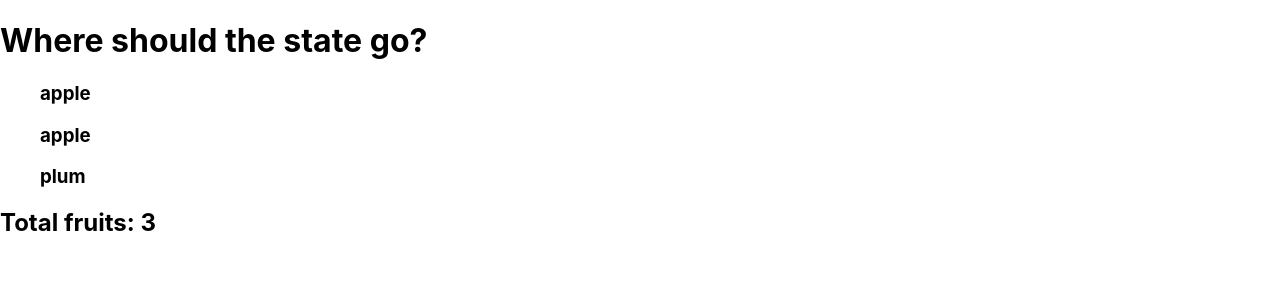
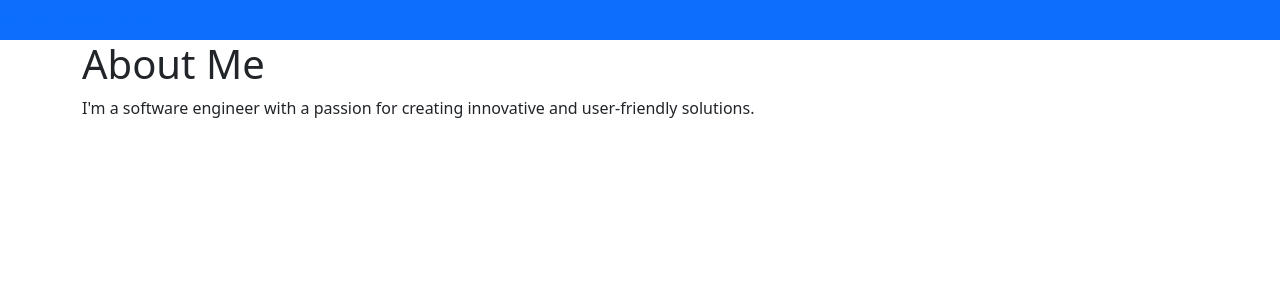
Before and after one commit to mlestrella843/Practice_Meta, a React (Create React App) app in the folder practiceapp/: page /about-me in a window 1280 px wide. Shown: the top 300 px of the page. Built offline with nearby package versions, Linux system fonts and the light colour scheme.

Commit message:
react-Dom

```diff
--- a/practiceapp/package.json
+++ b/practiceapp/package.json
@@ -6,8 +6,11 @@
     "@testing-library/jest-dom": "^5.17.0",
     "@testing-library/react": "^13.4.0",
     "@testing-library/user-event": "^13.5.0",
+    "bootstrap": "^5.3.3",
     "react": "^18.3.1",
+    "react-bootstrap": "^2.10.5",
     "react-dom": "^18.3.1",
+    "react-router-dom": "^6.27.0",
     "react-scripts": "5.0.1",
     "web-vitals": "^2.1.4"
   },
--- a/practiceapp/public/index.html
+++ b/practiceapp/public/index.html
@@ -15,6 +15,7 @@
       user's mobile device or desktop. See https://developers.google.com/web/fundamentals/web-app-manifest/
     -->
     <link rel="manifest" href="%PUBLIC_URL%/manifest.json" />
+    <link href="https://cdn.jsdelivr.net/npm/bootstrap@5.0.2/dist/css/bootstrap.min.css" rel="stylesheet" integrity="sha384-EVSTQN3/azprG1Anm3QDgpJLIm9Nao0Yz1ztcQTwFspd3yD65VohhpuuCOmLASjC" crossorigin="anonymous">
     <!--
       Notice the use of %PUBLIC_URL% in the tags above.
       It will be replaced with the URL of the `public` folder during the build.
--- a/practiceapp/src/App.js
+++ b/practiceapp/src/App.js
@@ -70,23 +70,52 @@
 // export default App;
 
 //* Lab
-import React, {useState} from "react";
-import Fruits from "./components/Lab/Fruits";
-import FruitsCounter from "./components/Lab/FruitsCounter";
+// import React, {useState} from "react";
+// import Fruits from "./components/Lab/Fruits";
+// import FruitsCounter from "./components/Lab/FruitsCounter";
+
+// function App() {
+//   const [fruits, setFruits] = useState([
+//     { fruitName: 'apple', id: 1 },
+//     { fruitName: 'apple', id: 2 },
+//     { fruitName: 'plum', id: 3 },
+// ]);
+//   return (
+//     <div className="App">
+//       <h1>Where should the state go?</h1>
+//       <Fruits fruits={fruits}/>
+//       <FruitsCounter fruits={fruits}/>
+//     </div>
+//   );
+// }
+// export default App;
+
+//* react-router-dom
+import React from 'react';
+import { BrowserRouter as Router, Route, Link, Routes } from'react-router-dom';
+
+import HomePage from './components/react-router/Homepage';
+import AboutMe from './components/react-router/AboutMe';
+
+import 'bootstrap/dist/css/bootstrap.min.css';
+import { Navbar, Nav, NavDropdown, Container } from 'react-bootstrap';
+
 
 function App() {
-  const [fruits, setFruits] = useState([
-    { fruitName: 'apple', id: 1 },
-    { fruitName: 'apple', id: 2 },
-    { fruitName: 'plum', id: 3 },
-]);
-  return (
-    <div className="App">
-      <h1>Where should the state go?</h1>
-      <Fruits fruits={fruits}/>
-      <FruitsCounter fruits={fruits}/>
-    </div>
-  );
-}
+    return (
+      <div>
+        <Navbar bg="primary" variant="dark" expand="lg">
+            <Link to='/' className='nav-item'>HomePage</Link>
+            <Link to='/about-me' className='nav-item'>About Me</Link>
+          </Navbar>
+          <Container>
+            <Routes className="App">
+              <Route path="/" element={<HomePage />} />
+              <Route path="/about-me" element={<AboutMe />} />
+            </Routes>
+          </Container>
 
-export default App;
+      </div>
+    );
+  }
+  export default App;
--- /dev/null
+++ b/practiceapp/src/components/react-router/AboutMe.js
@@ -0,0 +1,9 @@
+function AboutMe(){
+    return (
+        <div>
+            <h1>About Me</h1>
+            <p>I'm a software engineer with a passion for creating innovative and user-friendly solutions.</p>
+        </div>
+    );
+}
+export default AboutMe;
--- /dev/null
+++ b/practiceapp/src/components/react-router/Homepage.js
@@ -0,0 +1,9 @@
+
+function HomePage(){
+    return (
+        <div>
+            <h1>Home Page</h1>
+        </div>
+    );
+}
+export default HomePage;
--- a/practiceapp/src/index.js
+++ b/practiceapp/src/index.js
@@ -2,16 +2,11 @@ import React from 'react';
 import ReactDOM from 'react-dom/client';
 import './index.css';
 import App from './App';
-import reportWebVitals from './reportWebVitals';
+import {BrowserRouter} from 'react-router-dom';
 
 const root = ReactDOM.createRoot(document.getElementById('root'));
 root.render(
-  <React.StrictMode>
+  <BrowserRouter>
     <App />
-  </React.StrictMode>
+  </BrowserRouter>
 );
-
-// If you want to start measuring performance in your app, pass a function
-// to log results (for example: reportWebVitals(console.log))
-// or send to an analytics endpoint. Learn more: https://bit.ly/CRA-vitals
-reportWebVitals();
--- a/practiceapp/src/reportWebVitals.js
+++ /dev/null
@@ -1,13 +0,0 @@
-const reportWebVitals = onPerfEntry => {
-  if (onPerfEntry && onPerfEntry instanceof Function) {
-    import('web-vitals').then(({ getCLS, getFID, getFCP, getLCP, getTTFB }) => {
-      getCLS(onPerfEntry);
-      getFID(onPerfEntry);
-      getFCP(onPerfEntry);
-      getLCP(onPerfEntry);
-      getTTFB(onPerfEntry);
-    });
-  }
-};
-
-export default reportWebVitals;
```
Also changed, not shown: practiceapp/src/setupTests.js (deleted, +0 -5 lines), 2 other files (tests, documents, lock files or other folders).
